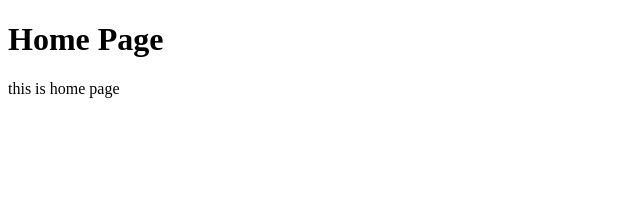
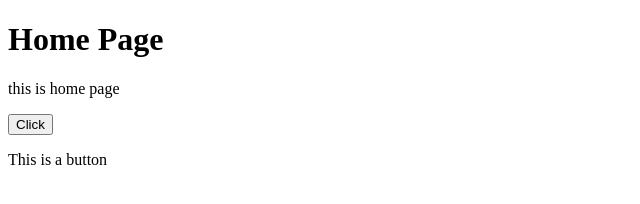
Before and after one commit to SeelroHasnain/branchProject2, a plain HTML site: page index.html in a window 1280 px wide. Shown: the whole page, without its empty margins (0-640 px from the left). Drawn offline with Linux system fonts and the light colour scheme.

Commit message:
added a button

```diff
--- a/index.html
+++ b/index.html
@@ -8,5 +8,7 @@
 <body>
      <h1>Home Page</h1>
      <p>this is home page</p>
+     <button>Click</button>
+     <p>This is a button</p>
 </body>
 </html>
```
